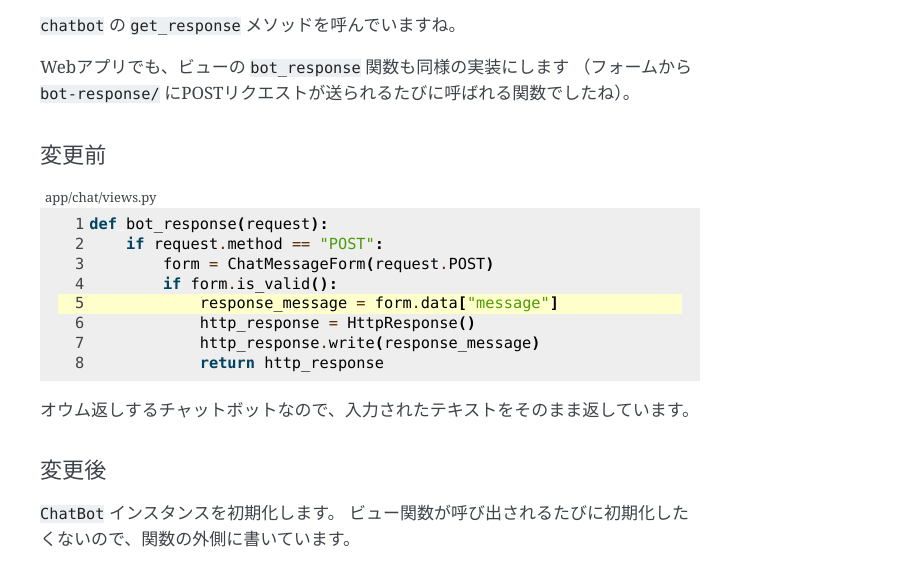
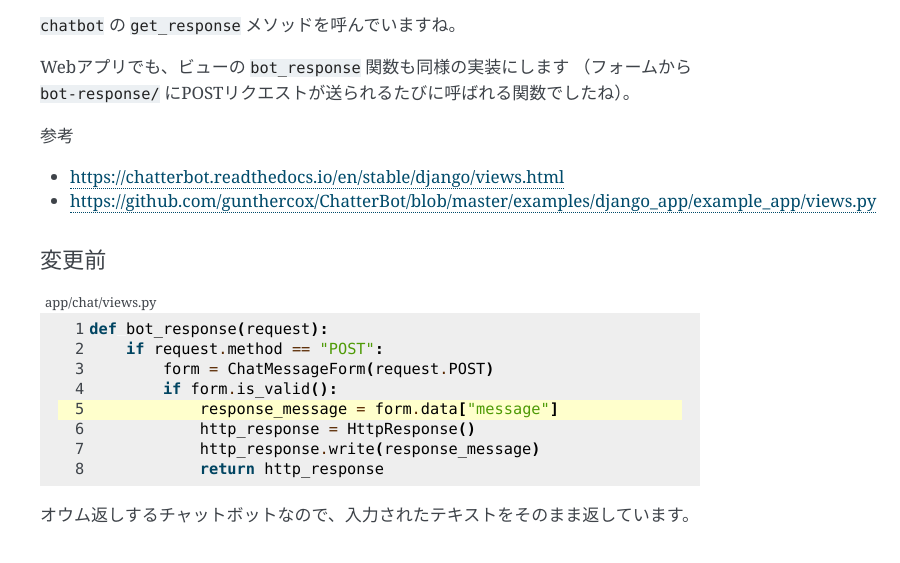
Before and after one commit to ftnext/chatbot-lecture-2021, a Sphinx documentation site: the page built from source/60-trained-bot-django-app/index.rst, in a window 1280 px wide and 900 px high, scrolled down 6744 px, cut to the strip 136-699 px from the top of the window. Shown: the whole strip, without its empty margins (380-1280 px from the left). Built offline with Sphinx 7.4.7, drawn with Linux system fonts in a browser that asks for light colours.

Commit message:
[feat] Add document links

```diff
--- a/source/60-trained-bot-django-app/3-bot-response.rst.txt
+++ b/source/60-trained-bot-django-app/3-bot-response.rst.txt
@@ -22,6 +22,11 @@
 
 Webアプリでも、ビューの ``bot_response`` 関数も同様の実装にします
 （フォームから ``bot-response/`` にPOSTリクエストが送られるたびに呼ばれる関数でしたね）。
+
+参考
+
+- https://chatterbot.readthedocs.io/en/stable/django/views.html
+- https://github.com/gunthercox/ChatterBot/blob/master/examples/django_app/example_app/views.py
 
 変更前
 ^^^^^^^^^^
```
